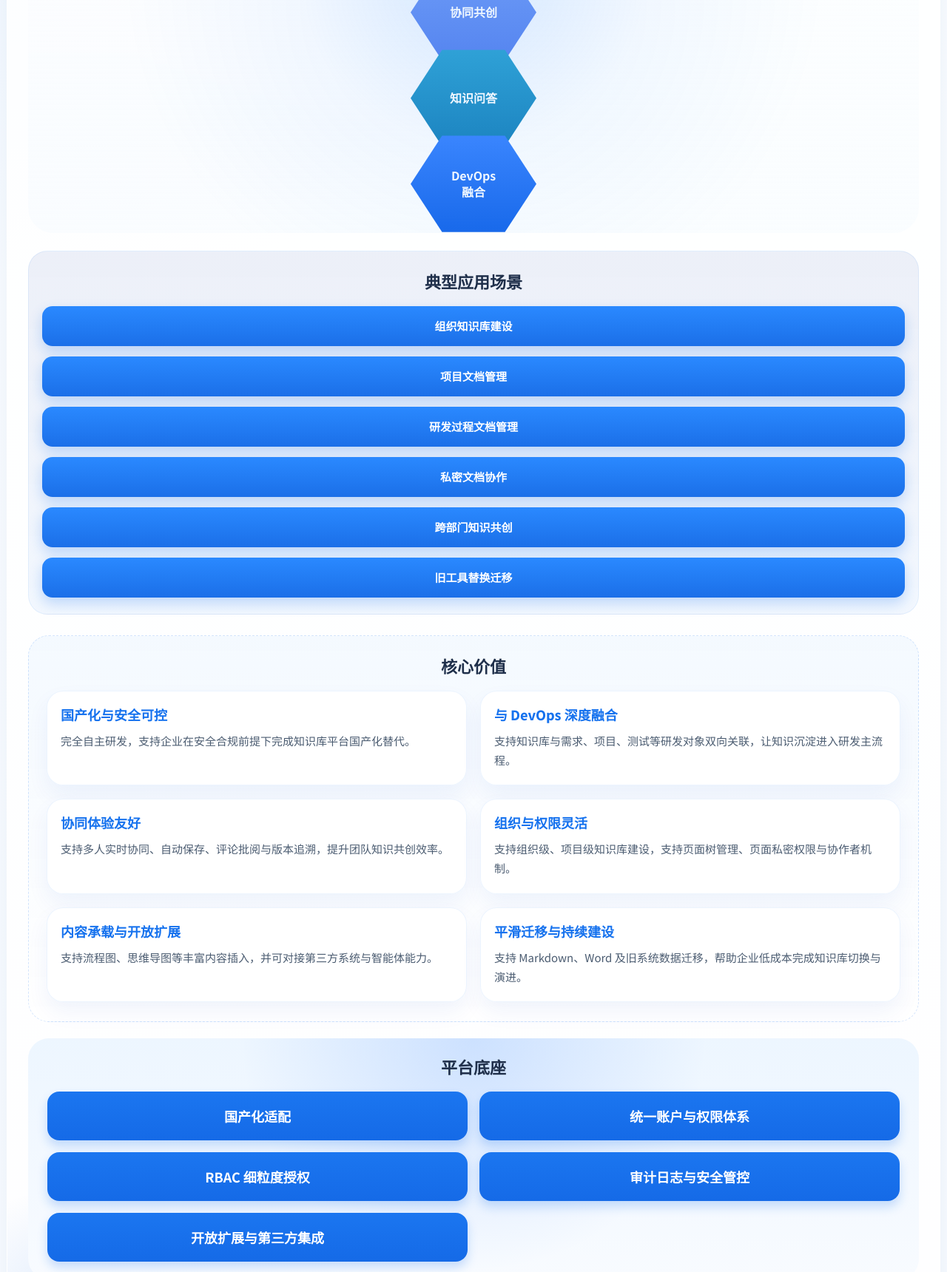
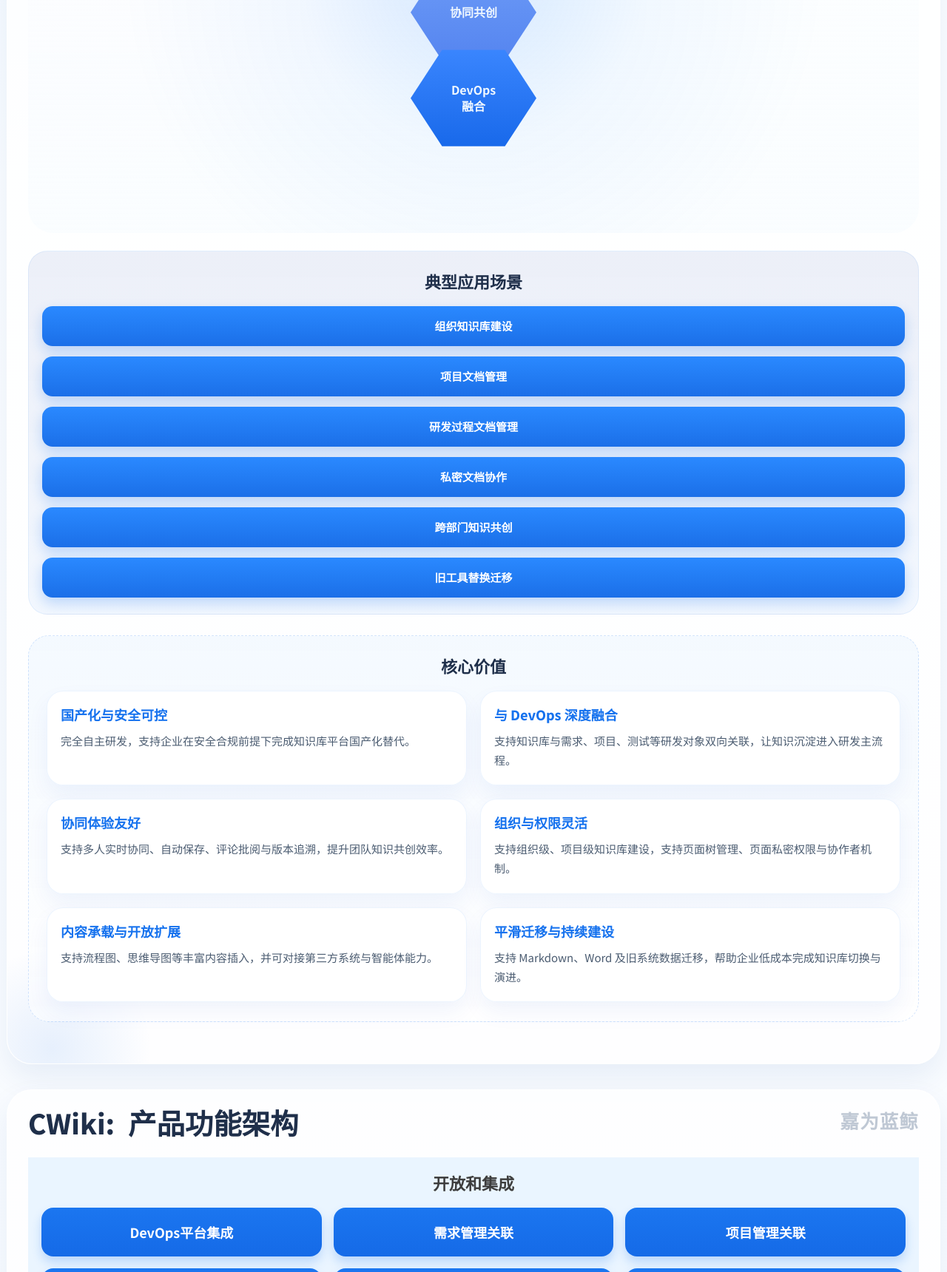
Before and after one commit to jasonfong2024/anyweb, a plain HTML site: page docs/cwiki_landing_page.html in a window 1280 px wide. Shown: the part 1080-2800 px from the top of the page at 74% size. Drawn offline with Linux system fonts and the light colour scheme.

Commit message:
Refine CWiki landing page content

```diff
--- a/docs/cwiki_landing_page.html
+++ b/docs/cwiki_landing_page.html
@@ -40,7 +40,7 @@
           </div>
 
           <div class="overview-lead">
-            <h3>1个平台 + 6类核心能力 + N个研发知识场景</h3>
+            <h3>1个平台 + 5类核心能力 + N个研发知识场景</h3>
             <p>
               面向企业知识管理与研发协同场景，打造安全可控、协同友好、与 DevOps 深度融合的一体化知识库平台。
             </p>
@@ -67,10 +67,6 @@
             <div class="value-grid" id="value-grid"></div>
           </section>
 
-          <section class="overview-baseboard">
-            <div class="baseboard-title">平台底座</div>
-            <div class="baseboard-pills" id="platform-pills"></div>
-          </section>
         </section>
 
         <section class="arch-section panel" id="architecture">
@@ -94,10 +90,6 @@
                 <div class="capability-grid" id="capability-grid"></div>
               </div>
 
-              <div class="band foundation-band">
-                <div class="band-title">底层能力</div>
-                <div class="foundation-grid" id="foundation-pills"></div>
-              </div>
             </div>
 
             <aside class="integration-side">
--- a/docs/script.js
+++ b/docs/script.js
@@ -14,7 +14,6 @@
   { text: "知识社区", tone: "teal" },
   { text: "知识搜索", tone: "violet", main: true },
   { text: "协同共创", tone: "blue" },
-  { text: "知识问答", tone: "cyan" },
   { text: "DevOps\n融合", tone: "royal" },
 ];
 
@@ -52,14 +51,6 @@
     title: "平滑迁移与持续建设",
     body: "支持 Markdown、Word 及旧系统数据迁移，帮助企业低成本完成知识库切换与演进。",
   },
-];
-
-const platformPills = [
-  "国产化适配",
-  "统一账户与权限体系",
-  "RBAC 细粒度授权",
-  "审计日志与安全管控",
-  "开放扩展与第三方集成",
 ];
 
 const scenarios = [
@@ -115,8 +106,6 @@
 
 const integrations = ["DevOps平台集成", "需求管理关联", "项目管理关联", "测试管理关联", "第三方系统对接", "OA系统对接", "开放扩展能力", "MCP智能体对接"];
 
-const foundations = ["国产化适配", "统一账户体系", "RBAC权限控制", "审计日志", "凭据管理", "IP白名单", "数据备份与恢复", "安全合规保障"];
-
 function createPill(text, className = "pill") {
   const pill = document.createElement("div");
   pill.className = className;
@@ -157,11 +146,6 @@
   });
 }
 
-function renderPlatformPills() {
-  const wrap = document.getElementById("platform-pills");
-  platformPills.forEach((item) => wrap.appendChild(createPill(item)));
-}
-
 function renderScenarios() {
   const wrap = document.getElementById("scenario-pills");
   scenarios.forEach((item) => wrap.appendChild(createPill(item)));
@@ -195,8 +179,6 @@
 renderOverviewCore();
 renderOverviewScenes();
 renderOverviewValues();
-renderPlatformPills();
 renderScenarios();
 renderCapabilities();
 renderSideData("integration-pills", integrations);
-renderSideData("foundation-pills", foundations);
--- a/docs/styles.css
+++ b/docs/styles.css
@@ -333,8 +333,7 @@
 
 .overview-side,
 .overview-center,
-.value-section,
-.overview-baseboard {
+.value-section {
   position: relative;
 }
 
@@ -346,8 +345,7 @@
 }
 
 .overview-side h3,
-.value-title,
-.baseboard-title {
+.value-title {
   margin: 0 0 18px;
   color: var(--text);
   font-size: 22px;
@@ -445,12 +443,6 @@
   right: 110px;
 }
 
-.hex-node:nth-child(6) {
-  top: 258px;
-  left: 50%;
-  transform: translateX(-50%);
-}
-
 .tone-indigo {
   background: linear-gradient(180deg, #3e64d6 0%, #2a48a8 100%);
 }
@@ -465,10 +457,6 @@
 
 .tone-blue {
   background: linear-gradient(180deg, #6f9df8 0%, #5383ef 100%);
-}
-
-.tone-cyan {
-  background: linear-gradient(180deg, #30a3d8 0%, #1b82bf 100%);
 }
 
 .tone-royal {
@@ -516,20 +504,6 @@
   line-height: 1.75;
 }
 
-.overview-baseboard {
-  padding: 22px 26px 24px;
-  border-radius: 28px;
-  background:
-    radial-gradient(circle at center top, rgba(55, 129, 255, 0.18), transparent 46%),
-    linear-gradient(180deg, #edf6ff 0%, #f8fbff 100%);
-}
-
-.baseboard-pills {
-  display: grid;
-  grid-template-columns: repeat(5, minmax(0, 1fr));
-  gap: 16px;
-}
-
 .architecture-board {
   display: grid;
   grid-template-columns: minmax(0, 1fr) 270px;
@@ -566,18 +540,13 @@
 }
 
 .pill-row,
-.integration-pills,
-.foundation-grid {
+.integration-pills {
   display: grid;
   gap: 16px;
 }
 
 .pill-row {
   grid-template-columns: repeat(5, minmax(0, 1fr));
-}
-
-.foundation-grid {
-  grid-template-columns: repeat(4, minmax(0, 1fr));
 }
 
 .integration-pills {
@@ -660,8 +629,7 @@
   .hex-node:nth-child(2),
   .hex-node:nth-child(3),
   .hex-node:nth-child(4),
-  .hex-node:nth-child(5),
-  .hex-node:nth-child(6) {
+  .hex-node:nth-child(5) {
     left: 50%;
     right: auto;
     transform: translateX(-50%);
@@ -687,12 +655,7 @@
     top: 464px;
   }
 
-  .hex-node:nth-child(6) {
-    top: 580px;
-  }
-
-  .value-grid,
-  .baseboard-pills {
+  .value-grid {
     grid-template-columns: repeat(2, minmax(0, 1fr));
   }
 
@@ -728,20 +691,17 @@
 
   .capability-grid,
   .pill-row,
-  .foundation-grid,
   .integration-pills {
     grid-template-columns: 1fr;
   }
 
   .mini-pill-grid,
-  .value-grid,
-  .baseboard-pills {
+  .value-grid {
     grid-template-columns: 1fr;
   }
 
   .overview-side,
   .value-section,
-  .overview-baseboard,
   .band,
   .capability-area,
   .integration-side {
```
Also changed, not shown: 1 other file.
